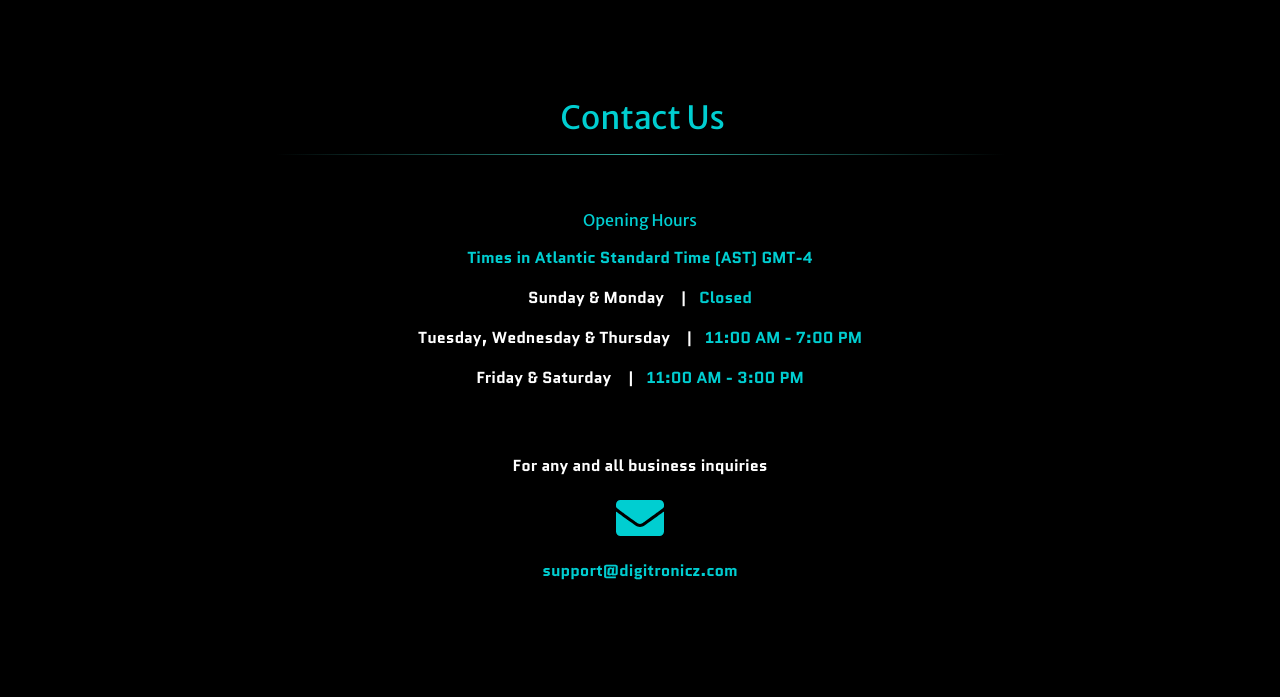
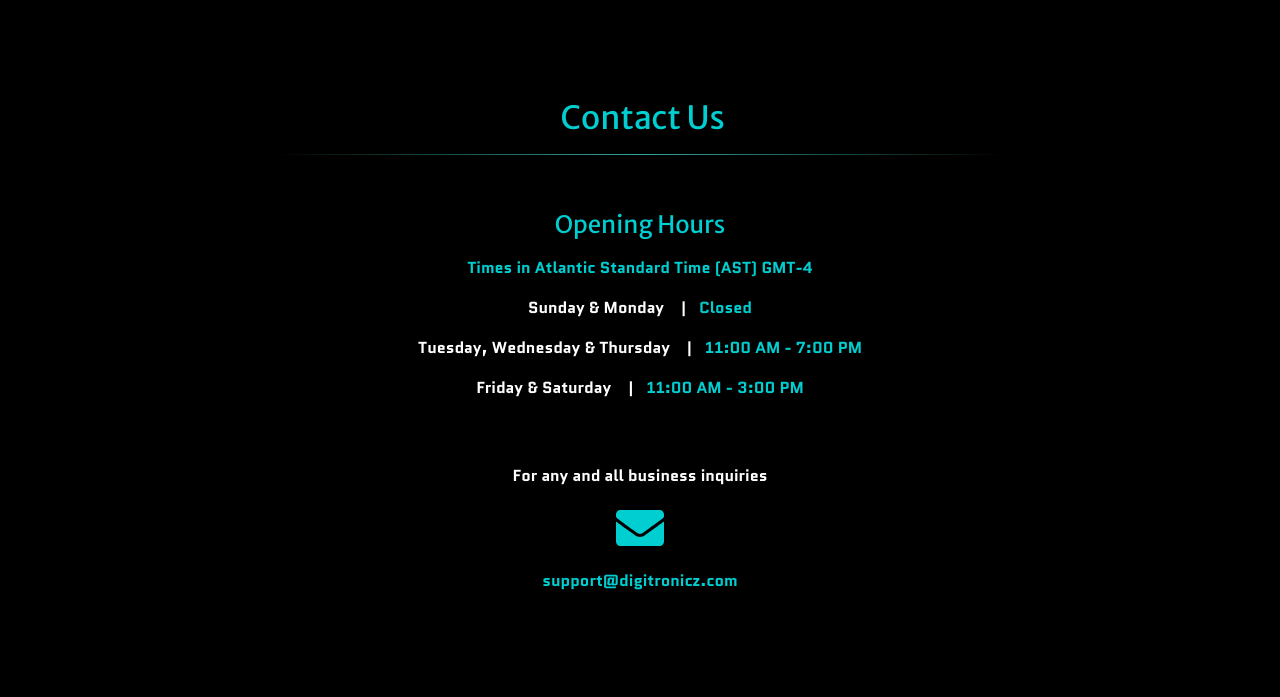
Before and after one commit to dg-griff/dgi.bb, a website with bundled scripts: page index.html in a window 1280 px wide. Shown: the part 2818-3515 px from the top of the page. Built offline with nearby package versions, Linux system fonts and the light colour scheme; a script that the page names is missing; files whose address does not match are found by name.

Commit message:
Update index.html - contact section
adjust font colour for "opening hours"

```diff
--- a/index.html
+++ b/index.html
@@ -230,7 +230,7 @@
           <hr class="">
           <!-- <p class="description">Ready to utilise our services and products?</p> -->
           <br>
-          <p class="description" style="color: rgb(255,255,255)"><h6>Opening Hours</h6></p>
+          <p class="description"><h4>Opening Hours</h4></p>
           <p class="description" style="color: rgb(0,206,209)"><h7>Times in Atlantic Standard Time (AST) GMT-4</h7></p>
 
         </div>
```
